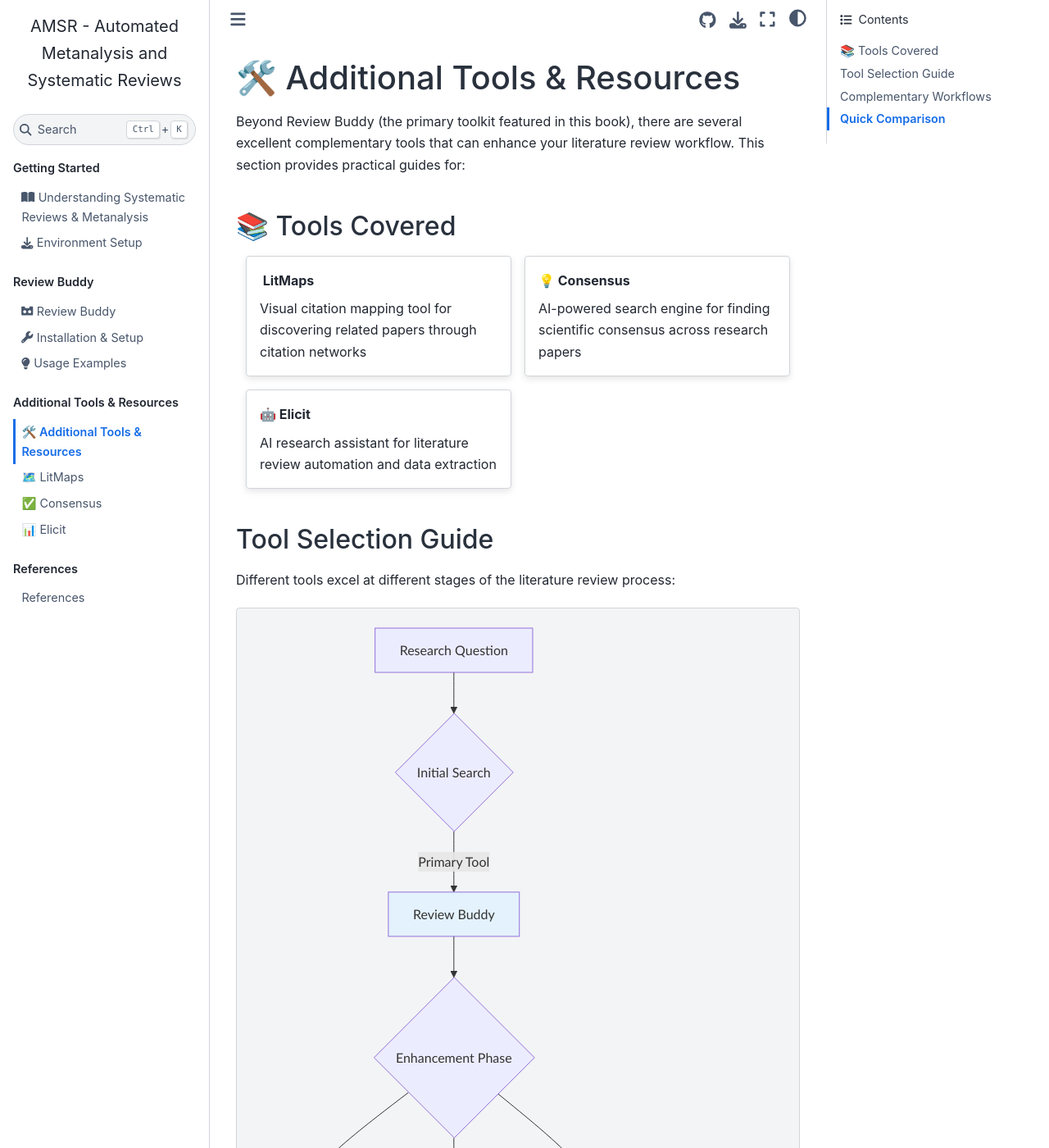
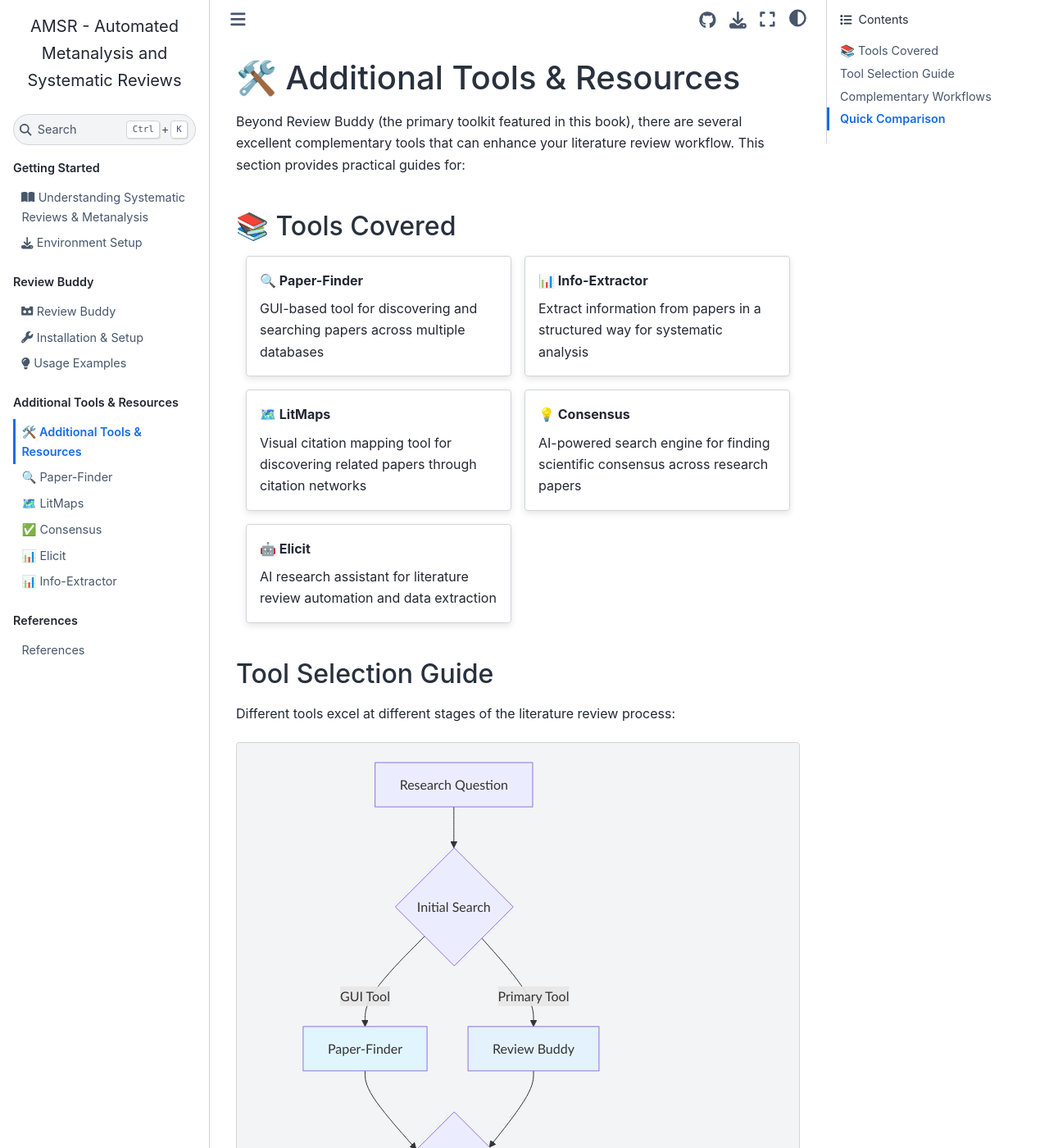
Before and after one commit to leonardozaggia/automated_systematic_literature_search, a Jupyter Book: the page built from book/additional_tools/0_Overview.md, in a window 1280 px wide and 1400 px high. Shown: the whole window at 82% size. Built offline with Jupyter Book 1.0.4 settings and Sphinx 7.4.7 and the Sphinx Book theme 1.1.4, drawn with Linux system fonts in a browser that asks for light colours; some of the changed text lies outside the part shown.

Commit message:
place-plder for sana tools

````diff
--- a/_toc.yml
+++ b/_toc.yml
@@ -18,9 +18,11 @@
   - caption: Additional Tools & Resources
     chapters:
       - file: book/additional_tools/0_Overview
+      - file: book/additional_tools/1_Paper_Finder
       - file: book/additional_tools/2_LitMaps
       - file: book/additional_tools/3_Consensus
       - file: book/additional_tools/4_Elicit
+      - file: book/additional_tools/5_Info_Extractor
 
   - caption: References
     chapters:
--- a/book/additional_tools/0_Overview.md
+++ b/book/additional_tools/0_Overview.md
@@ -7,7 +7,21 @@
 ::::{grid} 1 1 2 2
 :gutter: 3
 
-:::{grid-item-card} ️ LitMaps
+:::{grid-item-card} 🔍 Paper-Finder
+:link: 1_Paper_Finder
+:link-type: doc
+
+GUI-based tool for discovering and searching papers across multiple databases
+:::
+
+:::{grid-item-card} 📊 Info-Extractor
+:link: 5_Info_Extractor
+:link-type: doc
+
+Extract information from papers in a structured way for systematic analysis
+:::
+
+:::{grid-item-card} ️🗺️ LitMaps
 :link: 2_LitMaps
 :link-type: doc
 
@@ -36,8 +50,11 @@
 ```{mermaid}
 graph TD
     A[Research Question] --> B{Initial Search}
+    B -->|GUI Tool| PF[Paper-Finder]
     B -->|Primary Tool| C[Review Buddy]
-    C --> F{Enhancement Phase}
+
+    PF --> F{Enhancement Phase}
+    C --> F
 
     F -->|Citation Discovery| G[LitMaps]
     F -->|Check Consensus| H[Consensus]
@@ -47,11 +64,17 @@
     H --> J
     I --> J
 
+    J --> K[Info-Extractor]
+    K --> L[Structured Data]
+
+    style PF fill:#e1f5fe
     style C fill:#e3f2fd
     style G fill:#fff3e0
     style H fill:#fff3e0
     style I fill:#fff3e0
     style J fill:#e8f5e9
+    style K fill:#f3e5f5
+    style L fill:#f1f8e9
 ```
 
 ## Complementary Workflows
````
Also changed, not shown: book/additional_tools/1_Paper_Finder.md (added, +52 -0 lines), book/additional_tools/5_Info_Extractor.md (added, +96 -0 lines), book/introduction.md (+1 -1 lines).
